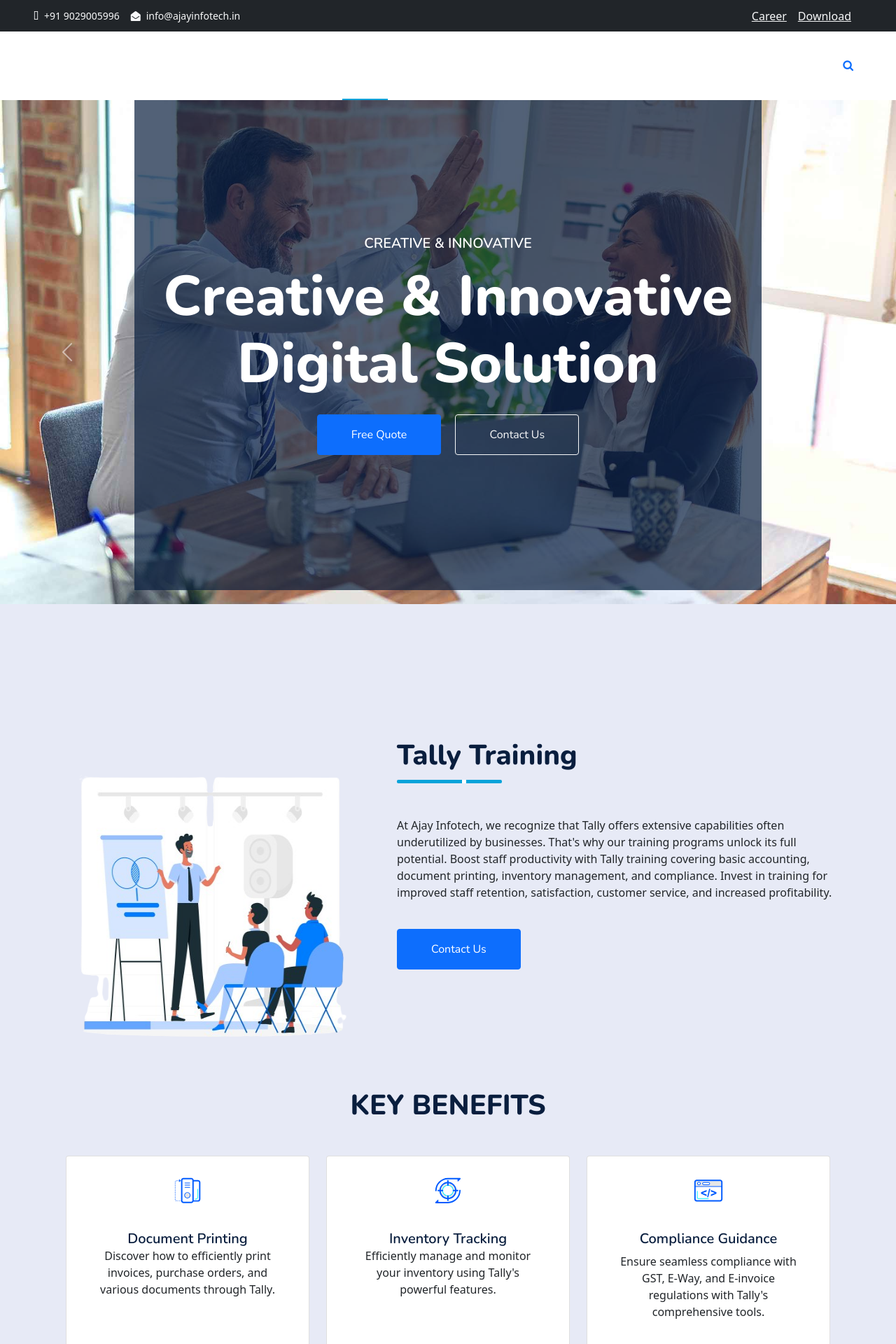
After one commit to Shreenu07/Django-Testing, a Django app: page /tctraining/ in a window 1280 px wide. The commit adds this page. Shown: the top 1920 px of the page at 70% size. Run offline with Django 5.2, Linux system fonts and the light colour scheme; some libraries are stand-ins or nearby versions.

Commit message:
third commit 16/08/2024

```diff
--- a/AjayInfoApp/templates/navbar.html
+++ b/AjayInfoApp/templates/navbar.html
@@ -176,8 +176,8 @@
                         <div class="row">
                             <div class="col-4">
                                 <h6 class="dropdown-title">Tally Services</h6>
-                                <a href="tamc"><p class="dropdown-item">Tally AMC</p></a>
-                                <p class="dropdown-item">Tally Corporate Training</p>
+                                <a href="/tamc"><p class="dropdown-item">Tally AMC</p></a>
+                                <a href="/tctraining"><p class="dropdown-item">Tally Corporate Training</p></a>
                                 <p class="dropdown-item">Tally Customization</p>
                                 <p class="dropdown-item">Tally Synchronization</p>
                             </div>
--- a/AjayInfoApp/templates/tamc.html
+++ b/AjayInfoApp/templates/tamc.html
@@ -23,7 +23,6 @@
 <!-- image + description start -->
 <div style="background-color: #e7eaf6" class="container-fluid custom-description-image py-5 wow fadeInUp" data-wow-delay="0.1s">
   <div class="container py-5">
-    <h3 style="text-align: center" class="mb-0 text-uppercase section-title"><strong>Key Benefits</strong></h3>
 
     <!-- First Component -->
     <div class="row g-5 mt-5">
--- /dev/null
+++ b/AjayInfoApp/templates/tctraining.html
@@ -0,0 +1,300 @@
+<!-- loading static and including navbar start -->
+ {%load static%}
+ {%include 'navbar.html'%}
+<!-- loading static and including navbar end -->
+
+
+
+<!-- Add this CSS style block to your template or a linked CSS file -->
+<style>
+    .custom-card-height {
+      height: 350px; /* Adjust the height as needed */
+    }
+    .card-text {
+      overflow: hidden; /* Ensures that text doesn't overflow */
+      text-overflow: ellipsis;
+      display: -webkit-box;
+      -webkit-line-clamp: 5; /* Limits text to a specific number of lines */
+      -webkit-box-orient: vertical;
+    }
+
+
+  </style>
+
+  <!-- image + description start -->
+  <div style="background-color: #e7eaf6" class="container-fluid custom-description-image py-5 wow fadeInUp" data-wow-delay="0.1s">
+    <div class="container py-5">
+
+      <!-- First Component -->
+      <div class="row g-5 mt-5">
+        <!-- Image Column on the Left -->
+        <div class="col-lg-5" style="min-height: 500px">
+          <div class="position-relative h-100">
+            <img class="position-absolute w-100 h-100 rounded custom-image-size wow zoomIn" data-wow-delay="0.9s" src="{% static 'img/ttraining1.png' %}" alt="Image" />
+          </div>
+        </div>
+
+        <!-- Text Column on the Right -->
+        <div class="col-lg-7">
+          <div class="section-title position-relative pb-3 mb-5">
+            <h1 class="mb-0"> Tally Training</h1>
+          </div>
+          <p class="mb-4">
+            At Ajay Infotech, we recognize that Tally offers extensive capabilities often underutilized by businesses. That's why our training programs unlock its full potential. Boost staff productivity with Tally training covering basic accounting, document printing, inventory management, and compliance. Invest in training for improved staff retention, satisfaction, customer service, and increased profitability.
+          </p>
+          <a href="/contact" class="btn btn-primary py-3 px-5 mt-3 wow zoomIn" data-wow-delay="0.9s">Contact Us</a>
+        </div>
+      </div>
+      <!-- image + description end -->
+
+      <!-- Key benefits start here -->
+      <h1 class="mb-5 text-uppercase" style="text-align: center">Key Benefits</h1>
+
+      <!-- cards for key benefits start -->
+      <div class="container">
+        <div class="row">
+          <!-- Card 1 -->
+          <div class="col-md-4">
+            <div class="card text-center p-4 rounded mb-4 custom-card-height" >
+              <div class="image-wrapper rounded mb-3">
+                <img style="height: 50px;width: 50px;" src="{% static 'img/tamc1.svg' %}" class="card-img-top" alt="Image">
+              </div>
+              <div class="card-body">
+                <h5 class="card-title mb-0">Document Printing</h5>
+                <p class="card-text mb-0">Discover how to efficiently print invoices, purchase orders, and various documents through Tally.</p>
+              </div>
+            </div>
+          </div>
+
+          <!-- Card 2 -->
+          <div class="col-md-4">
+            <div class="card text-center p-4 rounded mb-4 custom-card-height">
+              <div class="image-wrapper rounded mb-3">
+                <img style="height: 50px;width: 50px;" src="{% static 'img/tamc2.svg' %}" class="card-img-top" alt="Image">
+              </div>
+              <div class="card-body">
+                <h5 class="card-title mb-0">Inventory Tracking</h5>
+                <p class="card-text mb-0">Efficiently manage and monitor your inventory using Tally's powerful features.</p>
+              </div>
+            </div>
+          </div>
+
+          <!-- Card 3 -->
+          <div class="col-md-4">
+            <div class="card text-center p-4 rounded mb-4 custom-card-height">
+              <div class="image-wrapper rounded mb-3">
+                <img style="height: 50px;width: 50px;" src="{% static 'img/tamc3.svg' %}" class="card-img-top" alt="Image">
+              </div>
+              <div class="card-body">
+                <h5 class="card-title">Compliance Guidance</h5>
+                <p class="card-text">Ensure seamless compliance with GST, E-Way, and E-invoice regulations with Tally's comprehensive tools.</p>
+              </div>
+            </div>
+          </div>
+
+          <!-- Card 4 -->
+          <div class="col-md-4">
+            <div class="card text-center p-4 rounded mb-4 custom-card-height">
+              <div class="image-wrapper rounded mb-3">
+                <img style="height: 50px;width: 50px;" src="{% static 'img/tamc4.svg' %}" class="card-img-top" alt="Image">
+              </div>
+              <div class="card-body">
+                <h5 class="card-title mb-0">Manufacturing Solutions</h5>
+                <p class="card-text mb-0">Optimize your production processes with Tally's tailored manufacturing functionalities.</p>
+              </div>
+            </div>
+          </div>
+
+          <!-- Card 5 -->
+          <div class="col-md-4">
+            <div class="card text-center p-4 rounded mb-4 custom-card-height">
+              <div class="image-wrapper rounded mb-3">
+                <img style="height: 50px;width: 50px;" src="{% static 'img/tamc5.svg' %}" class="card-img-top" alt="Image">
+              </div>
+              <div class="card-body">
+                <h5 class="card-title mb-0">Streamlined Payroll</h5>
+                <p class="card-text mb-0">Simplify salary, tax, and benefits calculations with Tally's integrated payroll system.</p>
+              </div>
+            </div>
+          </div>
+
+          <!-- Card 6 -->
+          <div class="col-md-4">
+            <div class="card text-center p-4 rounded mb-4 custom-card-height">
+              <div class="image-wrapper rounded mb-3">
+                <img style="height: 50px;width: 50px;" src="{% static 'img/tamc6.svg' %}" class="card-img-top" alt="Image">
+              </div>
+              <div class="card-body">
+                <h5 class="card-title mb-0">Financial Reporting</h5>
+                <p class="card-text mb-0">Generate insightful financial reports effortlessly with Tally, aiding in strategic decision-making.</p>
+              </div>
+            </div>
+          </div>
+
+        </div>
+      </div>
+      <!-- cards for key benefits end -->
+      <!-- Key benefits end here -->
+      <br><br><br>
+      <!-- FAQ start -->
+
+
+      <!-- accordion for FAQ start -->
+
+
+
+
+  <!-- Accordion for Tally Information start -->
+
+
+
+  <div class="accordion accordion-flush mac" id="accordionFlushExample">
+      <h1 class="mb-5 text-uppercase" style="text-align: center;">FAQ</h1>
+      <div class="accordion-item">
+        <h2 class="accordion-header" id="flush-headingOne">
+          <button class="accordion-button collapsed text-uppercase" type="button" data-bs-toggle="collapse" data-bs-target="#flush-collapseOne" aria-expanded="false" aria-controls="flush-collapseOne">
+            Who can enroll in Tally Training?
+          </button>
+        </h2>
+        <div id="flush-collapseOne" class="accordion-collapse collapse" aria-labelledby="flush-headingOne" data-bs-parent="#accordionFlushExample">
+          <div class="accordion-body">Tally Training is open to anyone seeking to learn how to utilize Tally for their business or personal requirements. Whether you're a novice or an expert, we offer modules tailored to your level of expertise. Enrollment is available for individuals or groups from your organization.</div>
+        </div>
+      </div>
+      <div class="accordion-item">
+        <h2 class="accordion-header" id="flush-headingTwo">
+          <button class="accordion-button collapsed text-uppercase" type="button" data-bs-toggle="collapse" data-bs-target="#flush-collapseTwo" aria-expanded="false" aria-controls="flush-collapseTwo">
+            What are the benefits of Tally Training?
+          </button>
+        </h2>
+        <div id="flush-collapseTwo" class="accordion-collapse collapse" aria-labelledby="flush-headingTwo" data-bs-parent="#accordionFlushExample">
+          <div class="accordion-body">Tally Training offers a range of advantages, including enhanced efficiency in Tally usage, improved accuracy in financial operations, streamlined inventory management, better compliance with tax regulations, and increased productivity for your business.</div>
+        </div>
+      </div>
+      <div class="accordion-item">
+        <h2 class="accordion-header" id="flush-headingThree">
+          <button class="accordion-button collapsed text-uppercase" type="button" data-bs-toggle="collapse" data-bs-target="#flush-collapseThree" aria-expanded="false" aria-controls="flush-collapseThree">
+            How is the Tally Training conducted?
+          </button>
+        </h2>
+        <div id="flush-collapseThree" class="accordion-collapse collapse" aria-labelledby="flush-headingThree" data-bs-parent="#accordionFlushExample">
+          <div class="accordion-body">Our Tally Training sessions are conducted through interactive online modules led by experienced instructors. We also provide hands-on practical exercises and case studies to reinforce learning.</div>
+        </div>
+      </div>
+      <div class="accordion-item">
+        <h2 class="accordion-header" id="flush-headingFour">
+          <button class="accordion-button collapsed text-uppercase" type="button" data-bs-toggle="collapse" data-bs-target="#flush-collapseFour" aria-expanded="false" aria-controls="flush-collapseFour">
+            What are the prerequisites for Tally Training?
+          </button>
+        </h2>
+        <div id="flush-collapseFour" class="accordion-collapse collapse" aria-labelledby="flush-headingFour" data-bs-parent="#accordionFlushExample">
+          <div class="accordion-body">There are no specific prerequisites for our Tally Training. Whether you are new to Tally or have some experience, our courses are designed to accommodate all skill levels.</div>
+        </div>
+      </div>
+      <div class="accordion-item">
+        <h2 class="accordion-header" id="flush-headingFive">
+          <button class="accordion-button collapsed text-uppercase" type="button" data-bs-toggle="collapse" data-bs-target="#flush-collapseFive" aria-expanded="false" aria-controls="flush-collapseFive">
+            How can I get more information about Tally Training?
+          </button>
+        </h2>
+        <div id="flush-collapseFive" class="accordion-collapse collapse" aria-labelledby="flush-headingFive" data-bs-parent="#accordionFlushExample">
+          <div class="accordion-body">For more information about our Tally Training programs, you can reach out to us via phone or email. Our team will be happy to provide detailed course outlines, schedules, and any other information you may need.</div>
+        </div>
+      </div>
+  </div>
+
+  <!-- Accordion for Tally Information end -->
+
+
+      <!-- accordion for FAQ end -->
+      <!-- FAQ end -->
+
+    </div>
+  </div>
+  <!-- tally AMC page end -->
+
+
+  <!-- Contact Start -->
+  <div class="container-fluid py-5 wow fadeInUp" data-wow-delay="0.1s">
+      <div class="container py-5">
+          <div class="section-title text-center position-relative pb-3 mb-5 mx-auto" style="max-width: 600px;">
+              <h5 class="fw-bold text-primary text-uppercase">Contact Us</h5>
+              <h1 class="mb-0">If You Have Any Query, Feel Free To Contact Us</h1>
+          </div>
+          <div class="row g-5 mb-5">
+              <div class="col-lg-4">
+                  <div class="d-flex align-items-center wow fadeIn" data-wow-delay="0.1s">
+                      <div class="bg-primary d-flex align-items-center justify-content-center rounded" style="width: 60px; height: 60px;">
+                          <i class="fa fa-phone-alt text-white"></i>
+                      </div>
+                      <div class="ps-4">
+                          <h5 class="mb-2">Call to ask any question</h5>
+                          <h4 class="text-primary mb-0">+91 9029005996</h4>
+                      </div>
+                  </div>
+              </div>
+              <div class="col-lg-4">
+                  <div class="d-flex align-items-center wow fadeIn" data-wow-delay="0.4s">
+                      <div class="bg-primary d-flex align-items-center justify-content-center rounded" style="width: 60px; height: 60px;">
+                          <i class="fa fa-envelope-open text-white"></i>
+                      </div>
+                      <div class="ps-4">
+                          <h5 class="mb-2">Email to get free quote</h5>
+                          <h4 class="text-primary mb-0">ajayinfotech20@gmail.com</h4>
+                      </div>
+                  </div>
+              </div>
+              <div class="col-lg-4">
+                  <div class="d-flex align-items-center wow fadeIn" data-wow-delay="0.8s">
+                      <div class="bg-primary d-flex align-items-center justify-content-center rounded" style="width: 60px; height: 60px;">
+                          <i class="fa fa-map-marker-alt text-white"></i>
+                      </div>
+                      <div class="ps-4">
+                          <h5 class="mb-2">Visit our office</h5>
+                          <h4 class="text-primary mb-0">004, C-14, Anubhav Shanti Nagar, Sector 5, Mira Road East</h4>
+                      </div>
+                  </div>
+              </div>
+          </div>
+          <div class="row g-5">
+              <div class="col-lg-6 wow slideInUp" data-wow-delay="0.3s">
+                  <form>
+                      <div class="row g-3">
+                          <div class="col-md-6">
+                              <input type="text" class="form-control border-0 bg-light px-4" placeholder="Your Name" style="height: 55px;">
+                          </div>
+                          <div class="col-md-6">
+                              <input type="email" class="form-control border-0 bg-light px-4" placeholder="Your Email" style="height: 55px;">
+                          </div>
+                          <div class="col-12">
+                              <input type="text" class="form-control border-0 bg-light px-4" placeholder="Subject" style="height: 55px;">
+                          </div>
+                          <div class="col-12">
+                              <textarea class="form-control border-0 bg-light px-4 py-3" rows="4" placeholder="Message"></textarea>
+                          </div>
+                          <div class="col-12">
+                              <button class="btn btn-primary w-100 py-3" type="submit">Send Message</button>
+                          </div>
+                      </div>
+                  </form>
+              </div>
+              <div class="col-lg-6 wow slideInUp" data-wow-delay="0.6s">
+                  <!-- <iframe class="position-relative rounded w-100 h-100"
+                      src="https://www.google.com/maps/embed?pb=!1m18!1m12!1m3!1d3001156.4288297426!2d-78.01371936852176!3d42.72876761954724!2m3!1f0!2f0!3f0!3m2!1i1024!2i768!4f13.1!3m3!1m2!1s0x4ccc4bf0f123a5a9%3A0xddcfc6c1de189567!2sNew%20York%2C%20USA!5e0!3m2!1sen!2sbd!4v1603794290143!5m2!1sen!2sbd"
+                      frameborder="0" style="min-height: 350px; border:0;" allowfullscreen="" aria-hidden="false"
+                      tabindex="0"></iframe> -->
+                      <iframe src="https://www.google.com/maps/embed?pb=!1m18!1m12!1m3!1d3765.9871146921205!2d72.86108107495942!3d19.282926545444326!2m3!1f0!2f0!3f0!3m2!1i1024!2i768!4f13.1!3m3!1m2!1s0x3be7b04588c3dbdd%3A0x8d33035a76531dc9!2sAnubhav%20shanti%20nagar%20CHS%20Ltd.!5e0!3m2!1sen!2sin!4v1723464977821!5m2!1sen!2sin" frameborder="0" style="min-height: 350px; border:0;" allowfullscreen="" aria-hidden="false"
+                      tabindex="0"></iframe>
+              </div>
+          </div>
+      </div>
+  </div>
+  <!-- Contact End -->
+
+
+
+
+<!-- including footer start -->
+
+{%include 'footer.html'%}
+
+<!-- including footer end -->
--- a/AjayInfoApp/urls.py
+++ b/AjayInfoApp/urls.py
@@ -53,7 +53,9 @@ urlpatterns = [
     # urls for tally on cloud
     path('tcloud/', views.tcloud, name='tcloud'),
     # urls for tally AMC
-    path('tamc/', views.tamc, name='tamc')
+    path('tamc/', views.tamc, name='tamc'),
+    # urls for tally corporate training
+    path('tctraining/', views.tctraining, name='tctraining'),
 
     # other paths
 ] + static(settings.MEDIA_URL, document_root=settings.MEDIA_ROOT)
--- a/AjayInfoApp/views.py
+++ b/AjayInfoApp/views.py
@@ -82,3 +82,7 @@ def tcloud(request):
 # Tally AMC view :
 def tamc(request):
     return render(request, 'tamc.html')
+
+# Tally Corporate Training view :
+def tctraining(request):
+    return render(request, 'tctraining.html')
```
Also changed, not shown: AjayInfoApp/static/img/ttraining1.png (added).
